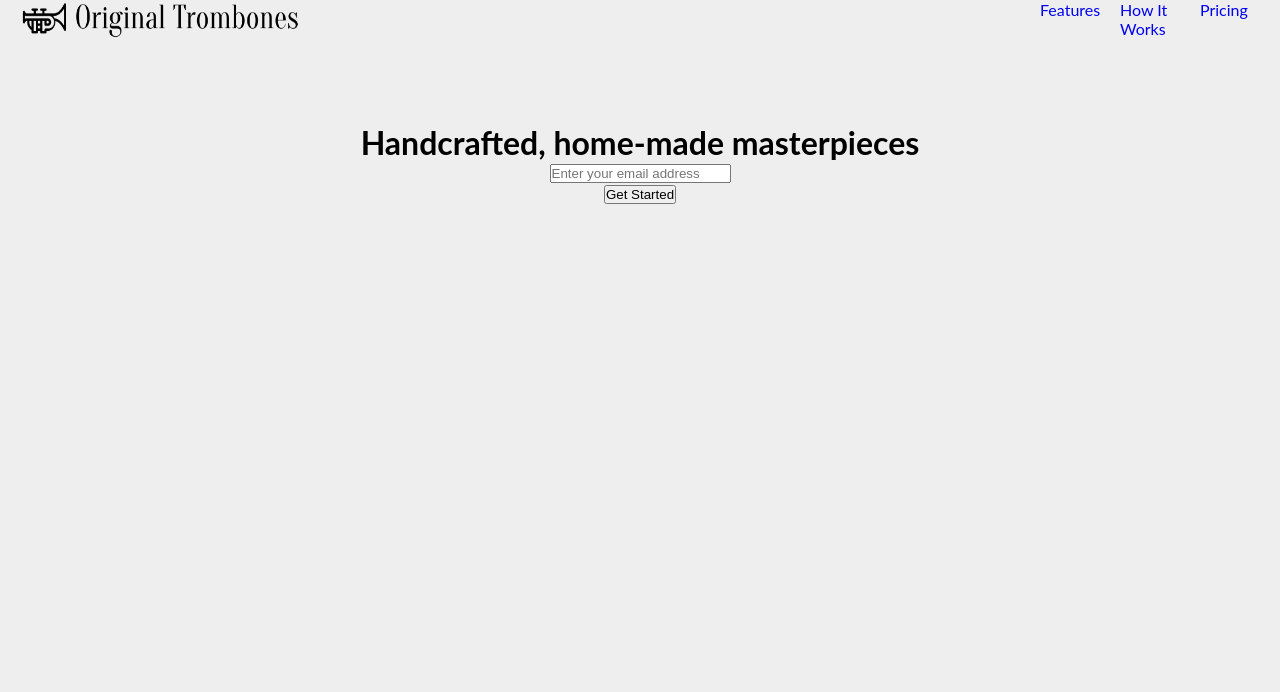
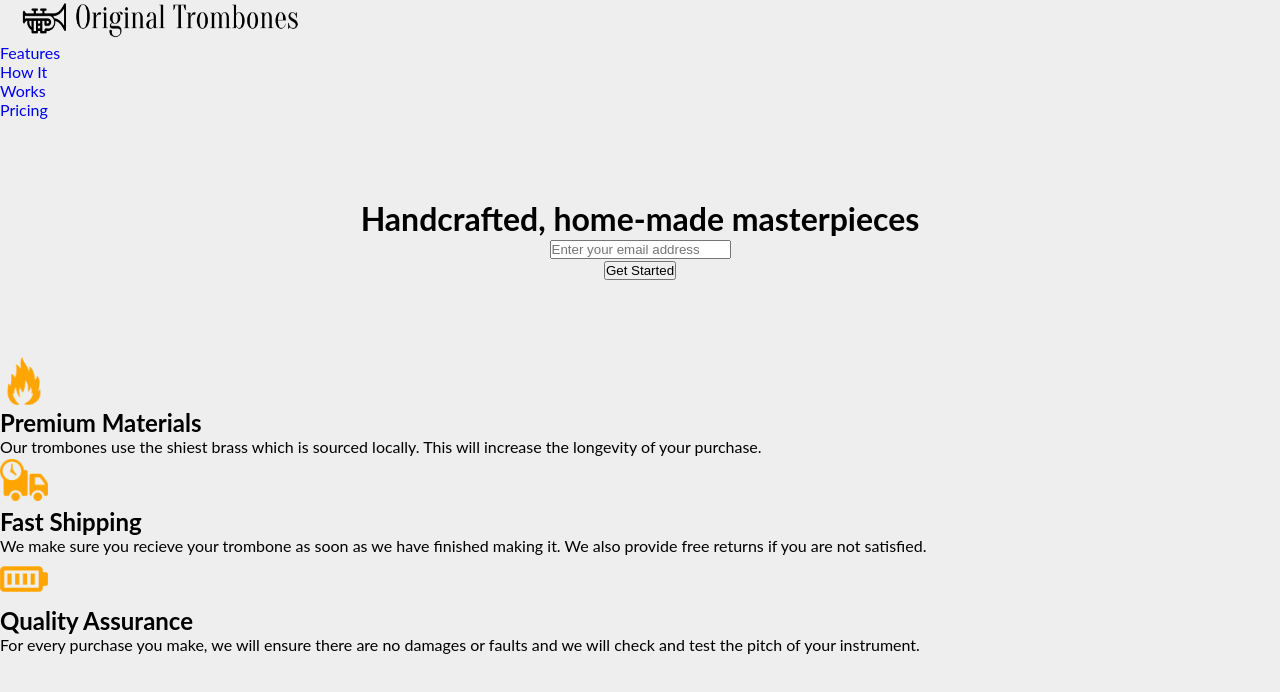
Before and after one commit to ChrisHuynh9/product-landing-page, a plain HTML site: page index.html in a window 1280 px wide. Drawn offline with Linux system fonts and the light colour scheme.

Commit message:
added grid format, icons, and wording, will embed video and add 3 section part next

```diff
--- a/index.html
+++ b/index.html
@@ -8,6 +8,7 @@
   <title>Original Trombones</title>
 </head>
 <body>
+
   <div class="container">
     <div class="nav-bar">
       <img src="og trombones logo.png" alt="Original Trombones" style="width:300px;height:40px;">
@@ -24,6 +25,22 @@
       <button type="button">Get Started</button>
     </div>
 
+    <div class="three-feat">
+      <img src="flammable-48.png" alt="flame icon">
+      <h2>Premium Materials</h2>
+      <p>Our trombones use the shiest brass which is sourced locally. This will increase the longevity of your purchase.</p>
+      <img src="delivery-48.png" alt="delivery icon">
+      <h2>Fast Shipping</h2>
+      <p>We make sure you recieve your trombone as soon as we have finished making it. We also provide free returns if you are not satisfied.</p>
+      <img src="battery-11-48.png" alt="battery icon">
+      <h2>Quality Assurance</h2>
+      <p>For every purchase you make, we will ensure there are no damages or faults and we will check and test the pitch of your instrument.</p>
+    </div>
+
+    <div class="video">
+
+
+    </div>
 
 
 
--- a/style.css
+++ b/style.css
@@ -7,6 +7,11 @@
 body {
   background-color: #eee;
   font-family: 'Lato', sans-serif;
+}
+
+.container {
+  display: grid;
+  grid-template-rows: 1fr 2fr;
 }
 
 ul {
@@ -23,8 +28,7 @@ a {
 }
 
 #navigation {
-  display: flex;
-  float: right;
+
 }
 
 
```
Also changed, not shown: battery-11-48.png (added), delivery-48.png (added), flammable-48.png (added).
